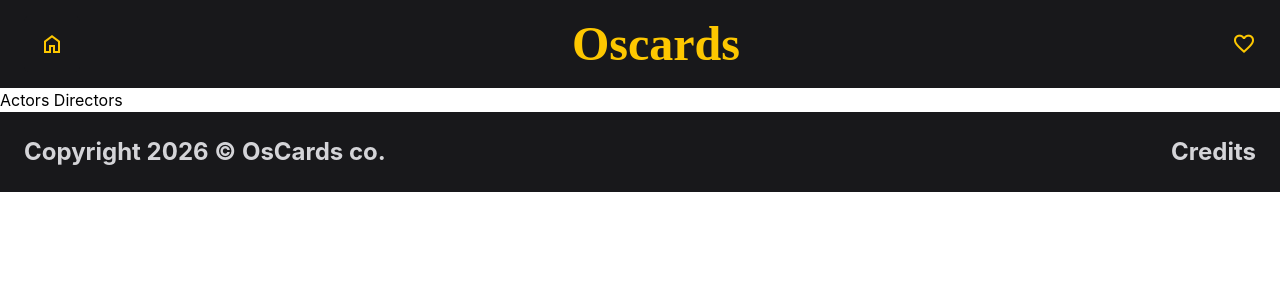
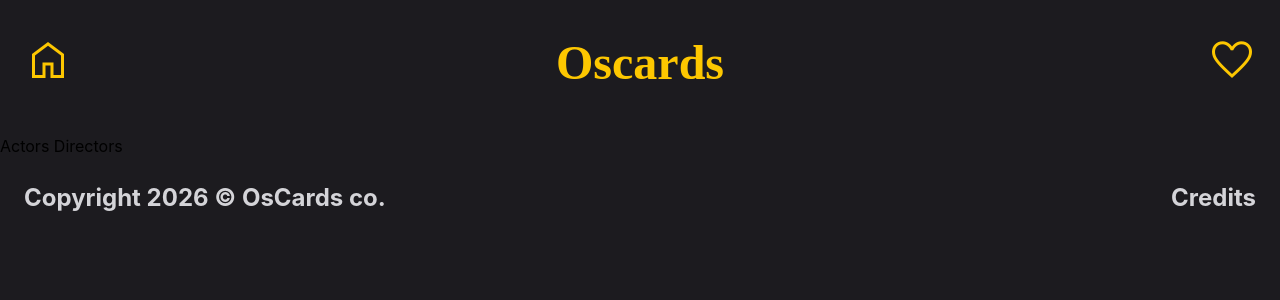
Before and after one commit to jamktiko/oscards, a SvelteKit app in the folder oscards/: page / in a window 1280 px wide. Shown: the top 300 px of the page. Built offline with nearby package versions, Linux system fonts and the light colour scheme; a web font is replaced by a local one.

Commit message:
headerfooter taistelu

```diff
--- a/oscards/src/app.css
+++ b/oscards/src/app.css
@@ -8,19 +8,3 @@
 .img {
 	width: auto;
 }
-
-.material-symbols-outlined {
-	font-family: 'Material Symbols Outlined';
-	font-weight: normal;
-	font-style: normal;
-	font-size: 24px; /* peruskoko, Tailwind voi overridea tämän */
-	line-height: 1;
-	letter-spacing: normal;
-	text-transform: none;
-	display: inline-block;
-	white-space: nowrap;
-	word-wrap: normal;
-	direction: ltr;
-	-webkit-font-feature-settings: 'liga';
-	-webkit-font-smoothing: antialiased;
-}
--- a/oscards/src/lib/Footer.svelte
+++ b/oscards/src/lib/Footer.svelte
@@ -2,7 +2,7 @@
 	import CategoryButton from '../routes/categoryButton.svelte';
 </script>
 
-<footer class="w-full bg-zinc-900 py-6">
+<footer class="w-full py-6">
 	<div class="mx-auto flex max-w-7xl flex-col items-center justify-between gap-4 px-6 md:flex-row">
 		<div class="font-judson text-xl font-bold text-zinc-300 md:text-2xl">
 			Copyright 2026 © OsCards co.
--- a/oscards/src/lib/Header.svelte
+++ b/oscards/src/lib/Header.svelte
@@ -2,16 +2,22 @@
 	let { otsikko }: { otsikko: string } = $props();
 </script>
 
-<header class="w-full bg-zinc-900 py-4">
-	<div class="mx-auto flex max-w-screen-xl items-center justify-between gap-6 px-6">
-		<div class="flex h-14 w-14 items-center justify-center rounded-[5px] bg-zinc-900">
-			<span class="material-symbols-outlined text-4xl text-yellow-400"> home </span>
-		</div>
+<header class="w-full py-4">
+	<div class="mx-auto mt-5 mb-7 flex max-w-7xl items-center justify-between gap-6 px-6">
+		<a href="/"
+			><span class="material-symbols-outlined text-7xl text-yellow-400" style="font-size: 3rem"
+				>home</span
+			></a
+		>
 
 		<div class="flex-1 text-center font-['Lora'] text-3xl font-bold text-yellow-400 md:text-5xl">
 			{otsikko}
 		</div>
 
-		<span class="material-symbols-outlined text-6xl text-yellow-400"> favorite </span>
+		<a href="/favorites"
+			><span class="material-symbols-outlined text-7xl text-yellow-400" style="font-size: 3rem">
+				favorite
+			</span></a
+		>
 	</div>
 </header>
--- a/oscards/src/routes/+layout.svelte
+++ b/oscards/src/routes/+layout.svelte
@@ -18,3 +18,9 @@
 	{@render children()}
 </main>
 <Footer />
+
+<style>
+	:global(html, body) {
+		background-color: #1c1b1f;
+	}
+</style>
```
